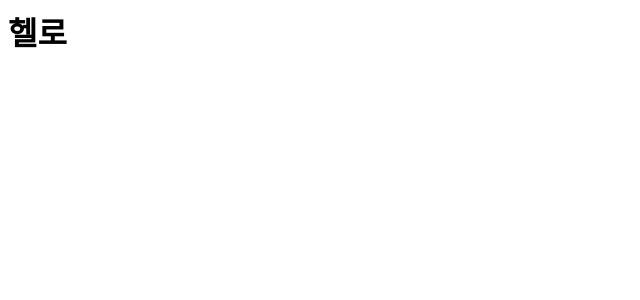
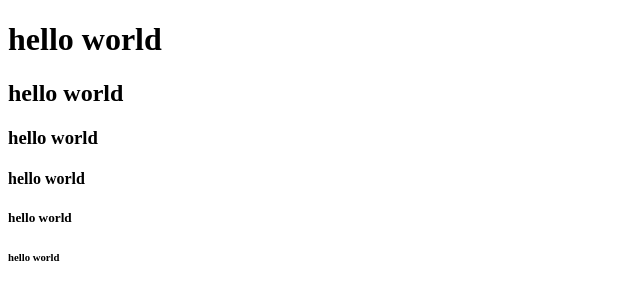
Before and after one commit to jocob107/fist, a plain HTML site: page index.html in a window 1280 px wide. Shown: the whole page, without its empty margins (0-640 px from the left). Drawn offline with Linux system fonts and the light colour scheme.

Commit message:
index.html

```diff
--- a/index.html
+++ b/index.html
@@ -1 +1,18 @@
-<h1>헬로</h1>
+<!DOCTYPE html>
+<html lang="en">
+<head>
+    <meta charset="UTF-8">
+    <meta name="viewport" content="width=device-width, initial-scale=1.0">
+    <title>Document</title>
+</head>
+<body>
+    <!--  h${hello world}*6 -->
+    <h1>hello world</h1>
+    <h2>hello world</h2>
+    <h3>hello world</h3>
+    <h4>hello world</h4>
+    <h5>hello world</h5>
+    <h6>hello world</h6>
+
+</body>
+</html>
```
